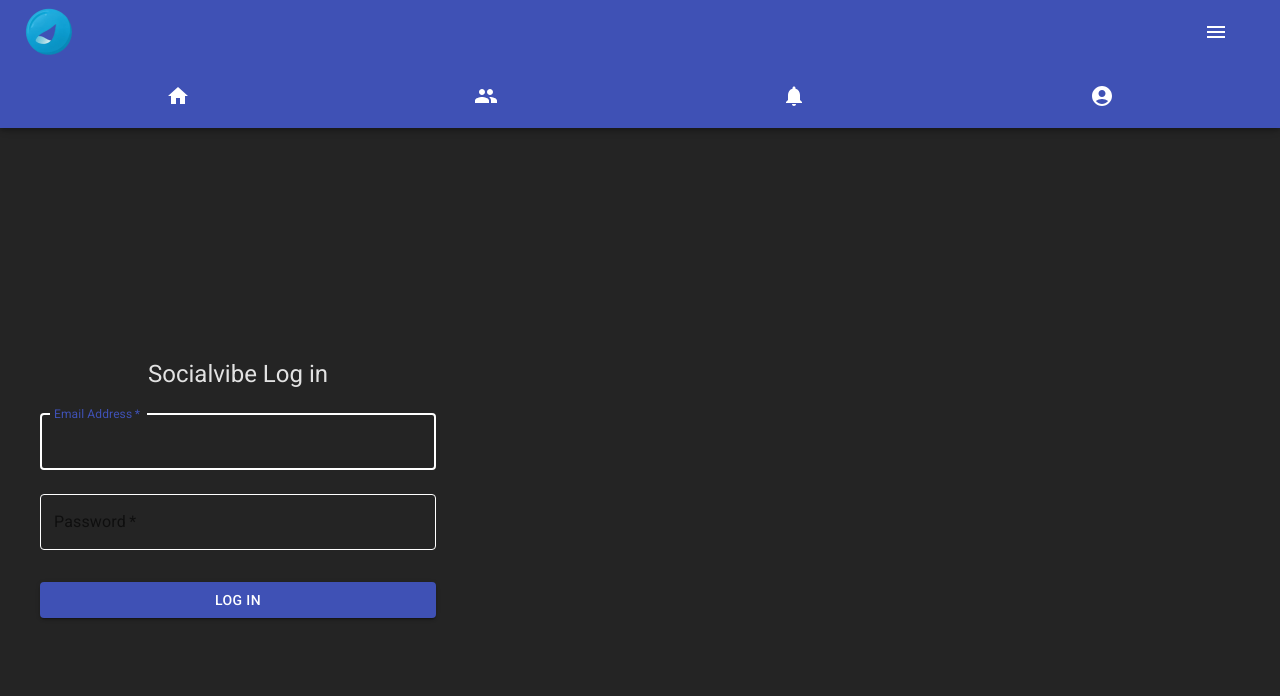
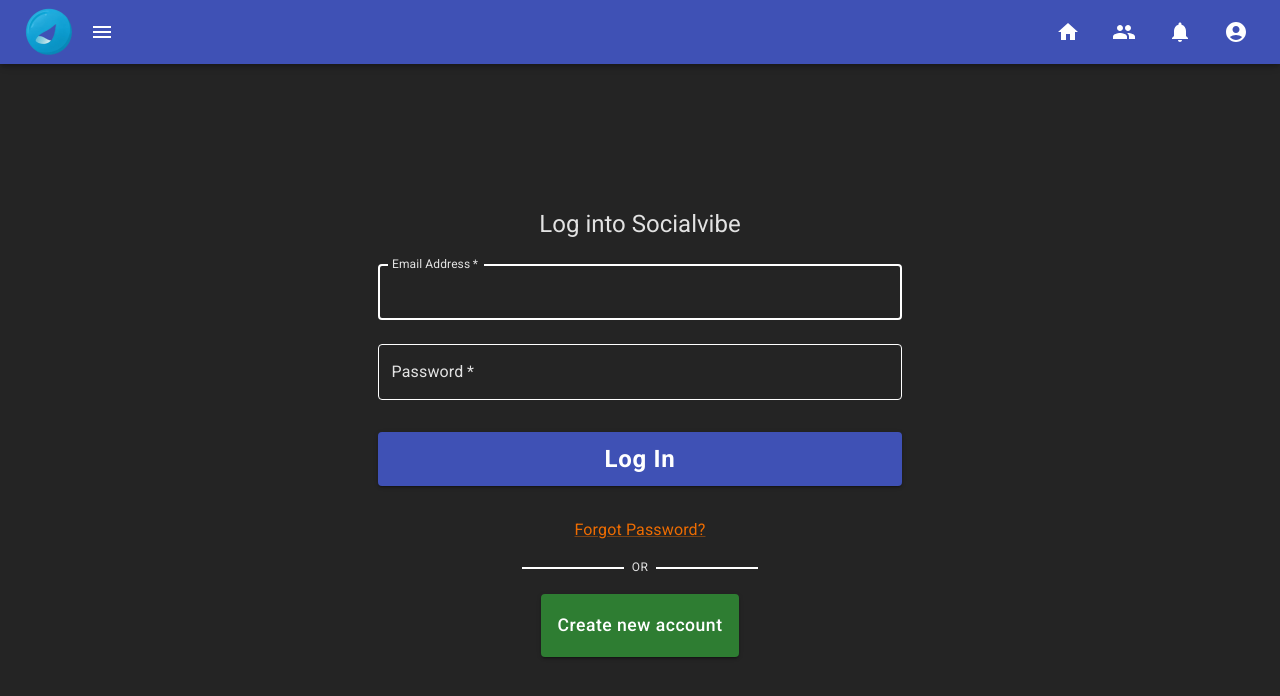
Before and after one commit to mr-steal-ur-code/socialvibe, a React (Vite) app: page /login in a window 1280 px wide. Shown: the top 696 px of the page. Built offline with nearby package versions, Linux system fonts and the light colour scheme; no server answers.

Commit message:
customize header for sm screen

```diff
--- a/src/Router.tsx
+++ b/src/Router.tsx
@@ -5,19 +5,50 @@
 import Notifications from "./pages/Notifications";
 import NotFound from "./pages/NotFound";
 import FindFriends from "./pages/FindFriends";
-import login from "./pages/auth/Login";
+import Login from "./pages/auth/Login";
+import Register from "./pages/auth/Register";
+import PasswordReset from "./pages/auth/PasswordReset";
+import { useEffect, useState } from "react";
 
 const App = () => {
+	const [isHeaderVisible, setIsHeaderVisible] = useState(true);
+	const [prevScrollY, setPrevScrollY] = useState(0);
+
+	useEffect(() => {
+		const handleScroll = () => {
+			const currentScrollY = window.scrollY;
+
+			if (currentScrollY > prevScrollY) {
+				console.log("hide:", currentScrollY > prevScrollY);
+				setIsHeaderVisible(false);
+			} else {
+				console.log("show:", currentScrollY > prevScrollY);
+				setIsHeaderVisible(true);
+			}
+			setPrevScrollY(currentScrollY);
+		};
+
+		window.addEventListener("scroll", handleScroll);
+
+		return () => {
+			window.removeEventListener("scroll", handleScroll);
+		};
+	}, [prevScrollY]);
+
 	return (
 		<BrowserRouter>
-			<Header />
+			<Header isVisible={isHeaderVisible} />
+			<div className="content">
 				<Routes>
 					<Route path="/" Component={Posts} />
-				<Route path="/login" Component={login} />
+					<Route path="/login" Component={Login} />
+					<Route path="/register" Component={Register} />
+					<Route path="/password-reset" Component={PasswordReset} />
 					<Route path="/find-friends" Component={FindFriends} />
 					<Route path="/notifications" Component={Notifications} />
 					<Route path="*" Component={NotFound} />
 				</Routes>
+			</div>
 		</BrowserRouter>
 	);
 };
--- a/src/components/Header.tsx
+++ b/src/components/Header.tsx
@@ -7,24 +7,72 @@
 import NotificationsIcon from "@mui/icons-material/Notifications";
 import PeopleIcon from "@mui/icons-material/People";
 import HomeIcon from "@mui/icons-material/Home";
+import { useTheme } from "@mui/material/styles";
+import useMediaQuery from "@mui/material/useMediaQuery";
 
-const Header: React.FC = () => {
+interface HeaderProps {
+	isVisible: boolean;
+}
+const Header: React.FC<HeaderProps> = ({ isVisible }) => {
+	const theme = useTheme();
+	const isWideScreen = useMediaQuery(theme.breakpoints.up("sm"));
 	return (
-		<Box sx={{ flexGrow: 1 }}>
-			<AppBar position="fixed">
-				<Toolbar sx={{ display: "flex", justifyContent: "space-between" }}>
-					<img width="50px" src="/socialvibeIcon.png" alt="Custom Icon" />
+		<Box>
+			<AppBar
+				sx={{
+					flexGrow: 1,
+					height:
+						isVisible && !isWideScreen
+							? "112px"
+							: isWideScreen
+							? "64px"
+							: "0px",
+					overflow: "hidden",
+					transition: "height 0.3s ease-in-out",
+				}}
+				position="fixed"
+			>
+				<Toolbar
+					sx={{
+						display: "flex",
+						justifyContent: isWideScreen ? "space-between" : "flex-start",
+						flexDirection: isWideScreen ? "row" : "column",
+					}}
+				>
+					<Box
+						sx={{
+							display: "flex",
+							alignItems: "center",
+							gap: 2,
+							width: isWideScreen ? "auto" : "100%",
+							justifyContent: isWideScreen ? "flex-start" : "space-between",
+							mt: isWideScreen ? 0 : 1,
+						}}
+					>
+						<img
+							width={isWideScreen ? "50px" : "30px"}
+							src="/socialvibeIcon.png"
+							alt="socialvibe Icon"
+						/>
 						<IconButton
 							size="large"
 							edge="start"
 							color="inherit"
 							aria-label="menu"
-						sx={{ mr: 2 }}
 						>
 							<MenuIcon />
 						</IconButton>
-				</Toolbar>
-				<Toolbar sx={{ display: "flex", justifyContent: "space-around" }}>
+					</Box>
+					<Box
+						sx={{
+							display: "flex",
+							alignItems: "center",
+							gap: 2,
+							width: isWideScreen ? "auto" : "100%",
+							justifyContent: isWideScreen ? "flex-end" : "space-around",
+							mt: isWideScreen ? 0 : 2,
+						}}
+					>
 						<IconButton href="/" color="inherit">
 							<HomeIcon />
 						</IconButton>
@@ -45,6 +93,7 @@
 						>
 							<AccountCircle />
 						</IconButton>
+					</Box>
 				</Toolbar>
 			</AppBar>
 		</Box>
--- a/src/index.css
+++ b/src/index.css
@@ -1,23 +1,30 @@
 :root {
   font-family: Inter, system-ui, Avenir, Helvetica, Arial, sans-serif;
   line-height: 1.5;
-  font-weight: 400;
-
   color-scheme: light dark;
   color: rgba(255, 255, 255, 0.87);
   background-color: #242424;
-
   font-synthesis: none;
   text-rendering: optimizeLegibility;
   -webkit-font-smoothing: antialiased;
   -moz-osx-font-smoothing: grayscale;
 }
 
+html,
 body {
-  margin: auto 1rem;
-  display: flex;
-  place-items: center;
-  min-width: 320px;
-  min-height: 100vh;
-  padding-top: 64px;
+  margin: 0 auto;
+  padding-top: 3.5rem;
 }
+
+.content {
+  margin: 0 auto;
+  max-width: 90% !important;
+  padding: 2rem 1rem;
+}
+
+@media screen and (max-width:500px) {
+  .content {
+    max-width: 100vw !important;
+    padding: 1rem .5rem;
+  }
+}
--- a/src/main.tsx
+++ b/src/main.tsx
@@ -3,7 +3,7 @@
 import "./index.css";
 import Router from "./Router.tsx";
 import { QueryClientProvider, QueryClient } from "@tanstack/react-query";
-import { ReactQueryDevtools } from "@tanstack/react-query-devtools";
+//import { ReactQueryDevtools } from "@tanstack/react-query-devtools";
 import "@fontsource/roboto/300.css";
 import "@fontsource/roboto/400.css";
 import "@fontsource/roboto/500.css";
@@ -21,7 +21,7 @@
 				<ThemeProvider theme={Theme}>
 					<Router />
 				</ThemeProvider>
-				<ReactQueryDevtools />
+				{/* <ReactQueryDevtools /> */}
 			</QueryClientProvider>
 		</AuthContextProvider>
 	</StrictMode>
--- a/src/pages/auth/Login.tsx
+++ b/src/pages/auth/Login.tsx
@@ -7,6 +7,8 @@
 	Alert,
 	TextField,
 	Button,
+	Divider,
+	Link,
 } from "@mui/material";
 
 const login: React.FC = () => {
@@ -15,7 +17,7 @@
 
 	const handleLogin = async (event: FormEvent<HTMLFormElement>) => {
 		event?.preventDefault();
-
+		setError("");
 		const data = new FormData(event?.target as HTMLFormElement);
 		const formData: { email: string; password: string } = {
 			email: "",
@@ -36,7 +38,7 @@
 	};
 
 	return (
-		<Container component="main" maxWidth="xs">
+		<Container component="main" maxWidth="lg">
 			<Box
 				sx={{
 					marginTop: 8,
@@ -46,7 +48,7 @@
 				}}
 			>
 				<Typography component="h1" variant="h5">
-					Socialvibe Log in
+					Log into Socialvibe
 				</Typography>{" "}
 				{error && <Alert severity="error">{error}</Alert>}
 				<Box component="form" onSubmit={handleLogin} noValidate sx={{ mt: 1 }}>
@@ -74,11 +76,54 @@
 						type="submit"
 						fullWidth
 						variant="contained"
-						sx={{ mt: 3, mb: 2 }}
+						sx={{ fontSize: "1.5rem", fontWeight: 600, mt: 3, mb: 2 }}
 					>
 						Log In
 					</Button>
 				</Box>
+				<Box
+					sx={{
+						display: "flex",
+						justifyContent: "center",
+						mt: 2,
+					}}
+				>
+					<Link href="/password-reset" variant="body1" color="warning">
+						Forgot Password?
+					</Link>
+				</Box>
+				<Box
+					sx={{
+						display: "flex",
+						alignItems: "center",
+						mt: 2,
+						mb: 2,
+					}}
+				>
+					<Divider
+						sx={{
+							border: "1px solid white",
+							width: "100px",
+						}}
+					/>
+					<Typography sx={{ mx: 1 }} variant="caption">
+						OR
+					</Typography>
+					<Divider
+						sx={{
+							border: "1px solid white",
+							width: "100px",
+						}}
+					/>
+				</Box>
+				<Button
+					sx={{ padding: "1rem", fontSize: "1.1rem" }}
+					variant="contained"
+					href="/register"
+					color="success"
+				>
+					Create new account
+				</Button>
 			</Box>
 		</Container>
 	);
--- a/src/providers/Theme.tsx
+++ b/src/providers/Theme.tsx
@@ -6,11 +6,20 @@
 			main: "#3f51b5",
 		},
 		secondary: {
-			main: "#f50057",
+			main: "#124294",
 		},
-		// ... other palette customizations
+		text: {
+			primary: "rgba(255, 255, 255, 0.87)",
+		},
 	},
 	components: {
+		MuiButton: {
+			styleOverrides: {
+				root: {
+					textTransform: "none",
+				},
+			},
+		},
 		MuiTextField: {
 			defaultProps: {
 				sx: {
@@ -25,7 +34,16 @@
 				},
 			},
 		},
-		// ... other component customizations
+		MuiInputLabel: {
+			styleOverrides: {
+				root: {
+					color: "rgba(255, 255, 255, 0.87)",
+					"&.Mui-focused": {
+						color: "rgba(255, 255, 255, 0.87)",
+					},
+				},
+			},
+		},
 	},
 });
 
```
Lines whose indentation alone changed are shown as unchanged.
